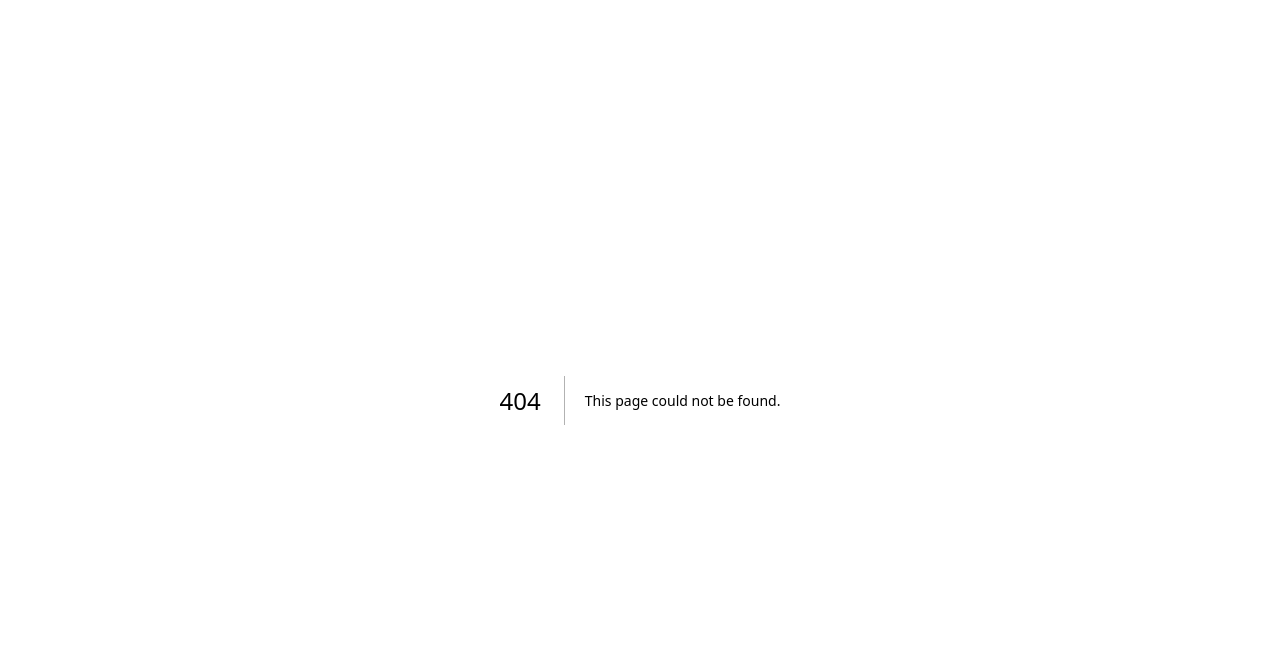
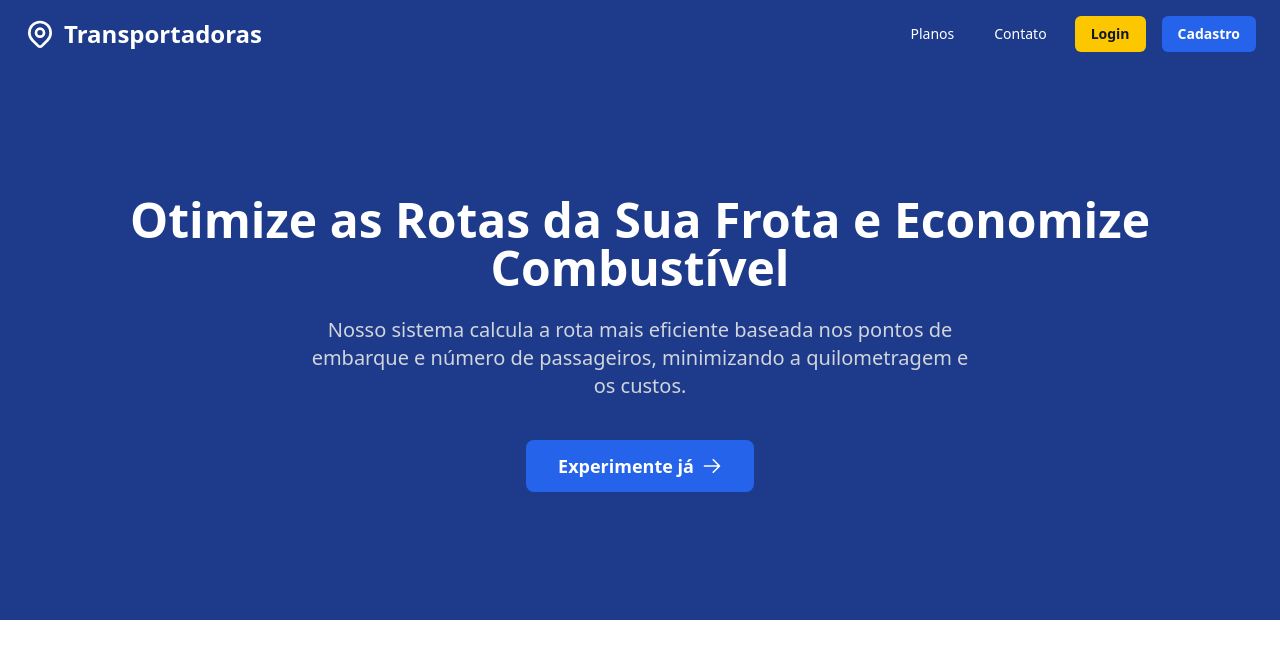
Before and after one commit to PIE-Transportadores/PS5-Transportes, a Next.js app: page /home in a window 1280 px wide. Before the commit this address had no page. Shown: the top 658 px of the page. Built offline with nearby package versions, Linux system fonts and the light colour scheme.

Commit message:
fazendo a home

```diff
--- /dev/null
+++ b/src/app/home/page.tsx
@@ -0,0 +1,102 @@
+export default function Home1() {
+  return (
+    <div className="bg-gray-100">
+      <header className="bg-primary-dark shadow-md">
+        <div className="container mx-auto px-6 py-4 flex justify-between items-center">
+          <div className="flex items-center">
+            <svg
+              className="h-8 w-8 text-white mr-2"
+              fill="none"
+              viewBox="0 0 24 24"
+              stroke="currentColor"
+              strokeWidth={2}
+            >
+              <path
+                strokeLinecap="round"
+                strokeLinejoin="round"
+                d="M17.657 16.657L13.414 20.9a1.998 1.998 0 01-2.827 0l-4.244-4.243a8 8 0 1111.314 0z"
+              />
+              <path
+                strokeLinecap="round"
+                strokeLinejoin="round"
+                d="M15 11a3 3 0 11-6 0 3 3 0 016 0z"
+              />
+            </svg>
+            <h1 className="text-2xl font-bold text-white">Transportadoras</h1>
+          </div>
+          <nav className="space-x-4">
+            <a
+              href="#planos"
+              className="text-white hover:text-gray-300 px-3 py-2 rounded-md text-sm font-medium"
+            >
+              Planos
+            </a>
+            <a
+              href="#contato"
+              className="text-white hover:text-gray-300 px-3 py-2 rounded-md text-sm font-medium"
+            >
+              Contato
+            </a>
+            <button className="bg-yellow-400 text-gray-900 hover:bg-yellow-300 px-4 py-2 rounded-md text-sm font-semibold">
+              Login
+            </button>
+            <button className="bg-primary-light text-white hover-bg-primary-lighter px-4 py-2 rounded-md text-sm font-semibold">
+              Cadastro
+            </button>
+          </nav>
+        </div>
+      </header>
+
+      <section className="bg-primary-dark text-white py-20 md:py-32">
+        <div className="container mx-auto px-6 text-center">
+          <h2 className="text-4xl md:text-5xl font-bold mb-6">
+            Otimize as Rotas da Sua Frota e Economize Combustível
+          </h2>
+          <p className="text-lg md:text-xl text-gray-300 mb-10 max-w-2xl mx-auto">
+            Nosso sistema calcula a rota mais eficiente baseada nos pontos de
+            embarque e número de passageiros, minimizando a quilometragem e os
+            custos.
+          </p>
+          <a
+            href="#experimente"
+            className="bg-primary-light hover-bg-primary-lighter text-white font-semibold py-3 px-8 rounded-lg text-lg inline-flex items-center transition duration-300"
+          >
+            Experimente já
+            <svg
+              xmlns="http://www.w3.org/2000/svg"
+              fill="none"
+              viewBox="0 0 24 24"
+              strokeWidth={2}
+              stroke="currentColor"
+              className="w-5 h-5 ml-2"
+            >
+              <path
+                strokeLinecap="round"
+                strokeLinejoin="round"
+                d="M13.5 4.5L21 12m0 0l-7.5 7.5M21 12H3"
+              />
+            </svg>
+          </a>
+        </div>
+      </section>
+
+      {/* ...adicione outras seções aqui */}
+
+      {/* Estilos personalizados adicionados diretamente */}
+      <style jsx global>{`
+        .bg-primary-dark {
+          background-color: #1e3a8a;
+        }
+        .bg-primary-light {
+          background-color: #2563eb;
+        }
+        .hover-bg-primary-lighter:hover {
+          background-color: #1e40af;
+        }
+        .text-primary-accent {
+          color: #facc15;
+        }
+      `}</style>
+    </div>
+  );
+}
--- a/src/app/page.tsx
+++ b/src/app/page.tsx
@@ -4,12 +4,14 @@ import Tela_gerenciamento from "./tela_gerenciamento/page";
 import Viws_func from "./tela_gerenciamento/Gerenciamento-funcionario/page";
 import MapaPage from "./tela_rotas/page"
 import Tela_servico from "./tela_servico/page";
+import Home1 from "./home/page";
+
 
 export default function Home() {
   return (
 
     <div>
-      <Tela_gerenciamento/>
+      <Home1/>
     </div>
 
 
```
